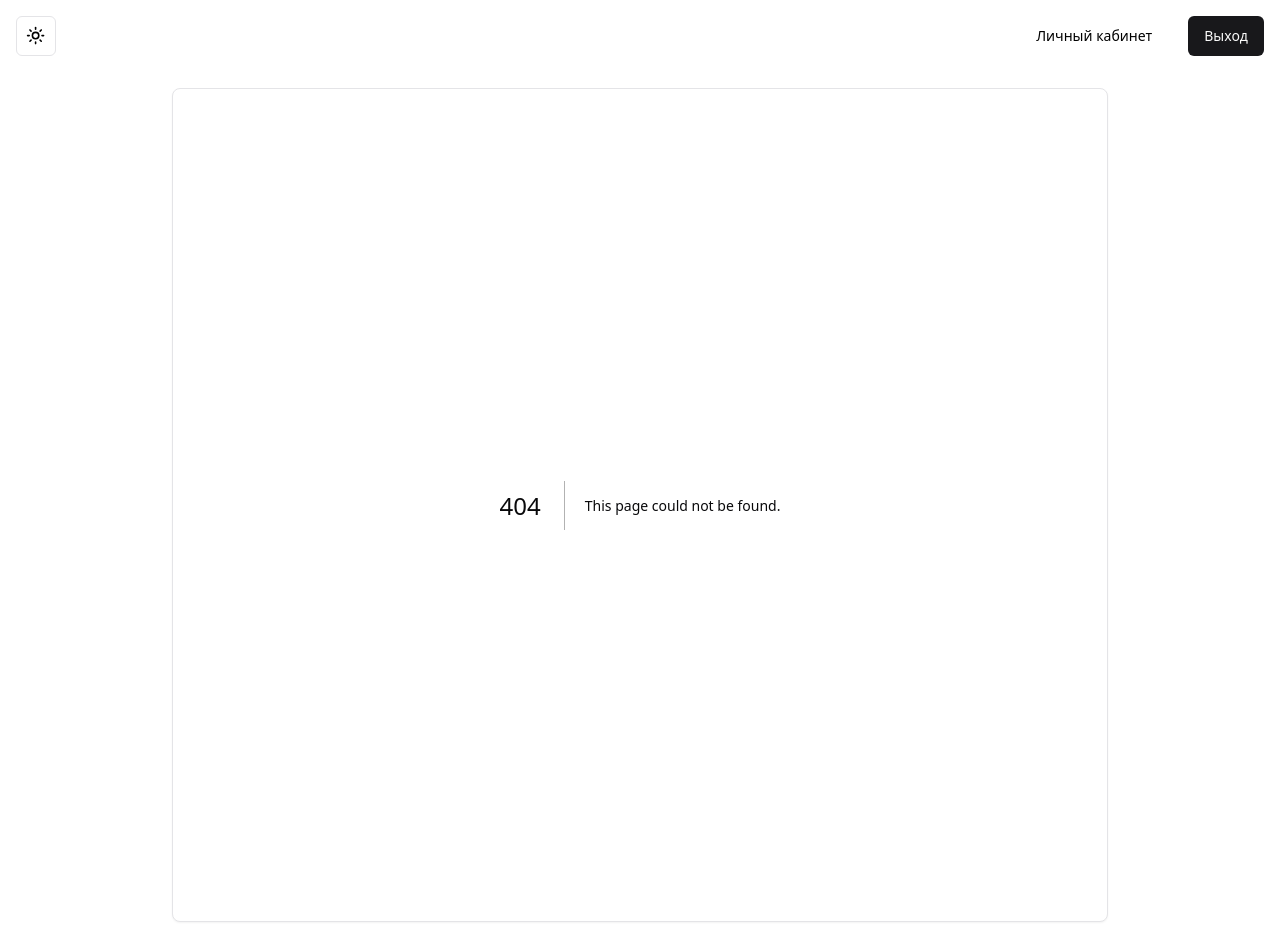
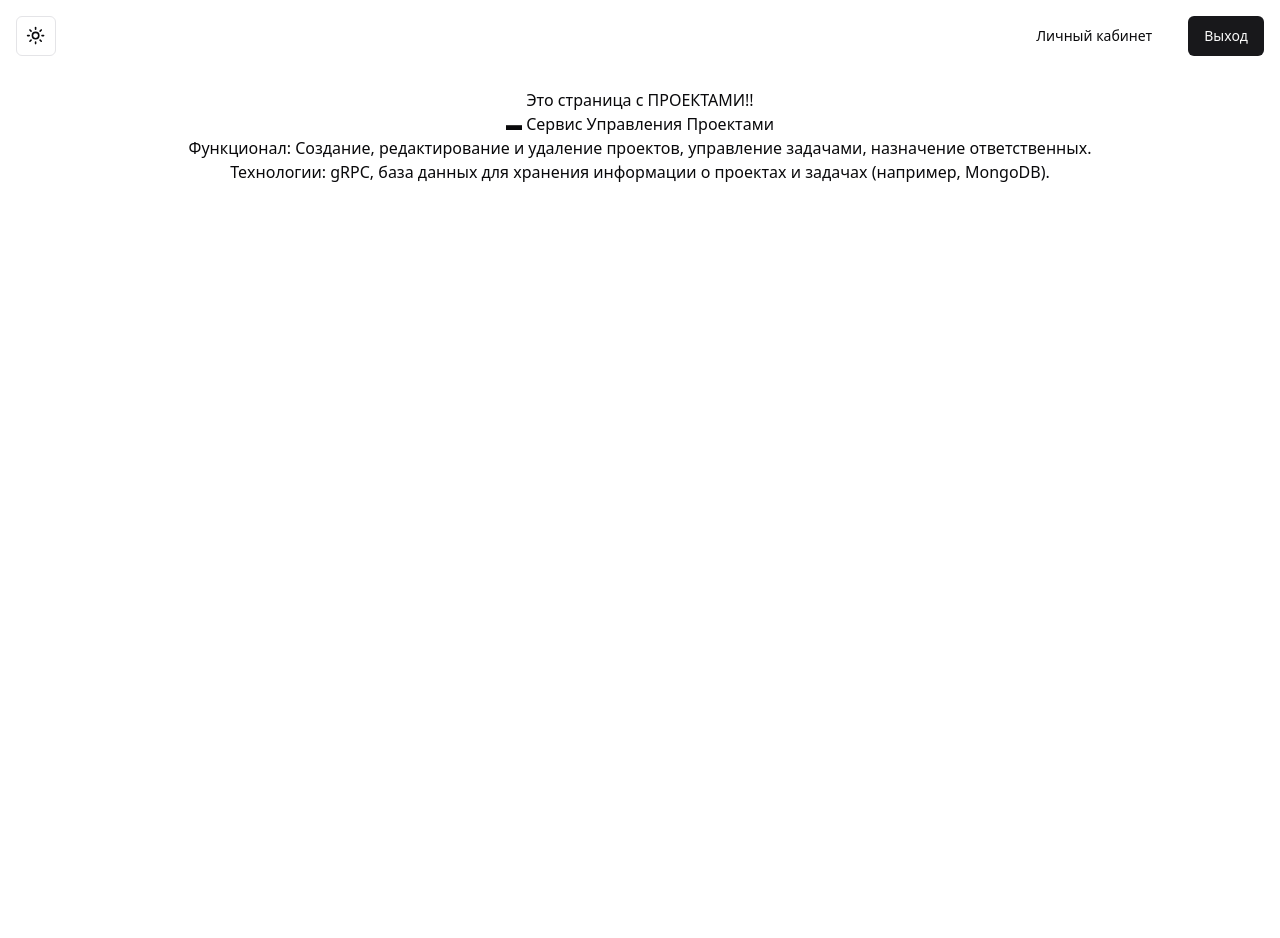
Before and after one commit to Oleguito/it-park-graduation-project, a Next.js app in the folder frontend/: page /my/projects in a window 1280 px wide. Before the commit this address had no page. After the commit the page ends 800 px from the top, so only its background shows below. Built offline with nearby package versions, Linux system fonts and the light colour scheme.

Commit message:
Пока работает...

```diff
--- a/frontend/src/app/globals.css
+++ b/frontend/src/app/globals.css
@@ -74,3 +74,7 @@
       @apply bg-background text-foreground;
     }
   }
+
+  .redBorder {
+    border-color: red;
+  }
--- a/frontend/src/app/layout.tsx
+++ b/frontend/src/app/layout.tsx
@@ -12,6 +12,8 @@ export const metadata: Metadata = {
 	description: 'Generated by create next app',
 }
 
+// {/* <body style={{"border-color: 'red';"}}> */}
+
 export default function RootLayout({
 	children,
 }: Readonly<{
@@ -19,7 +21,8 @@ export default function RootLayout({
 }>) {
 	return (
 		<html lang='en'>
-			<body>
+
+			<body className='redBorder'>
 				<ThemeProvider
 					attribute='class'
 					defaultTheme='system'
--- a/frontend/src/app/my/page.tsx
+++ b/frontend/src/app/my/page.tsx
@@ -13,52 +13,66 @@ const MyPage = () => {
     const [userInfo, setUserInfo] = useState({} as UserInfo)
 
     return (
-        <div className={'flex w-full justify-between items-center h-full'}>
-            <Avatar className={'w-[128px] h-[128px] flex justify-center items-center'}>
-                <AvatarImage src="https://github.com/shadcn.png" alt="@shadcn"/>
+        <>
+            <div>
+                <p>- Общая информация о пользователе</p>
+                <p>- Список текущих проектов пользователя</p>
+                <p>- Доступ к функциям управления профилем</p>
+            </div>
+            <div className={"flex w-full justify-between items-center h-full"}>
+                <Avatar
+                    className={
+                        "w-[128px] h-[128px] flex justify-center items-center"
+                    }
+                >
+                    <AvatarImage
+                        src="https://github.com/shadcn.png"
+                        alt="@shadcn"
+                    />
                     <AvatarFallback>CN</AvatarFallback>
                 </Avatar>
-            <div className={'flex justify-around w-full'}>
-                <DoubleList listData={[
+                <div className={"flex justify-around w-full"}>
+                    <DoubleList
+                        listData={[
                             {
-                        label: "Фамлия имя отчество",
-                        content: `${getUserInfo()?.name}`
+                                label: "Фамилия имя отчество",
+                                content: `${getUserInfo()?.name}`,
                             },
                             {
                                 label: "Почта",
-                        content: "ilublukontour228@mail.ru"
-                    }
-                    ,
+                                content: `${getUserInfo()?.email}`,
+                            },
                             {
                                 label: "Логин",
-                        content: "ilublukontour228"
-                    }
+                                content: `${getUserInfo()?.preferred_username}`,
+                            },
                         ]}
                     />
-                <DoubleList listData={[
+                    <DoubleList
+                        listData={[
                             {
                                 label: "Номер ВУ",
-                        content: "12321321312"
+                                content: "12321321312",
                             },
                             {
                                 label: "Телеграмм",
-                        content: "https://t.me/ilublukontour228"
-                    }
-                    ,
+                                content: "https://t.me/ilublukontour228",
+                            },
                             {
                                 label: "Телефон",
-                        content: "+7 (960) 558-78-77"
-                    }
+                                content: "+7 (960) 558-78-77",
+                            },
                         ]}
                     />
                 </div>
-            <div className={'h-full flex items-start'}>
-                <Button size={'icon'} variant={'outline'}>
-                    <SettingsIcon/>
+                <div className={"h-full flex items-start"}>
+                    <Button size={"icon"} variant={"outline"}>
+                        <SettingsIcon />
                     </Button>
                 </div>
             </div>
-    )
+        </>
+    );
 }
 
 export default MyPage
--- a/frontend/src/app/my/profile/page.tsx
+++ /dev/null
@@ -1,9 +0,0 @@
-import React from 'react'
-
-const page = () => {
-  return (
-    <div>page</div>
-  )
-}
-
-export default page
--- /dev/null
+++ b/frontend/src/app/my/projects/page.tsx
@@ -0,0 +1,21 @@
+//'use client'
+import React from 'react'
+
+const ProjectsPage = () => {
+  return (
+      <>
+          <div>Это страница с ПРОЕКТАМИ!!</div>
+          <div>▬ Сервис Управления Проектами</div>
+          <div>
+              Функционал: Создание, редактирование и удаление проектов,
+              управление задачами, назначение ответственных.
+          </div>
+          <div>
+              Технологии: gRPC, база данных для хранения информации о проектах и
+              задачах (например, MongoDB).
+          </div>
+      </>
+  );
+}
+
+export default ProjectsPage;
--- a/frontend/src/components/container/Container.tsx
+++ b/frontend/src/components/container/Container.tsx
@@ -7,12 +7,13 @@ export const Container = ({
     children: React.ReactNode
 }>) => {
     return (
-        <div className='flex w-full p-4'>
-            <SideBar/>
+        <div className="flex w-full p-4">
+            <SideBar />
 
-            <div className='w-full flex justify-center'>
-                <Card className='w-3/4 p-4'>{children}</Card>
+            <div className="w-full flex flex-col items-center">
+                {children}
+                {/* <Card className='w-3/4 p-4'>{children}</Card> */}
             </div>
         </div>
-    )
+    );
 }
--- a/frontend/src/components/side-bar/side-bar.tsx
+++ b/frontend/src/components/side-bar/side-bar.tsx
@@ -23,7 +23,7 @@ export const SideBar = () => {
     return (
         isTokensExists && (
             <div className="w-[15rem] flex flex-col gap-5 mr-36">
-                {sidebarVars[getUserRole() as string][pathName].map(
+                {sidebarVars[getUserRole() as string]['/my'].map(
                     (value, index) => (
                         <Link href={value.link} key={index}>
                             <Button
--- a/frontend/src/components/side-bar/sidebarVars.ts
+++ b/frontend/src/components/side-bar/sidebarVars.ts
@@ -11,16 +11,24 @@ export const sidebarVars = {
     'user': {
         '/my': [
             {
-                text: 'Профиль',
-                link: '/my/profile'
+                text: 'Проекты',
+                link: '/my/projects'
             },
             {
-                text: 'Штрафы',
-                link: '/my/fees'
+                text: 'Задачи',
+                link: '/my/tasks'
             },
             {
                 text: 'Документы',
                 link: '/my/documents'
+            },
+            {
+                text: 'Чат',
+                link: '/my/chat'
+            },
+            {
+                text: 'Аналитика',
+                link: '/my/analytics'
             },
             {
                 text: 'Настройки',
```
Lines whose indentation alone changed are shown as unchanged.
